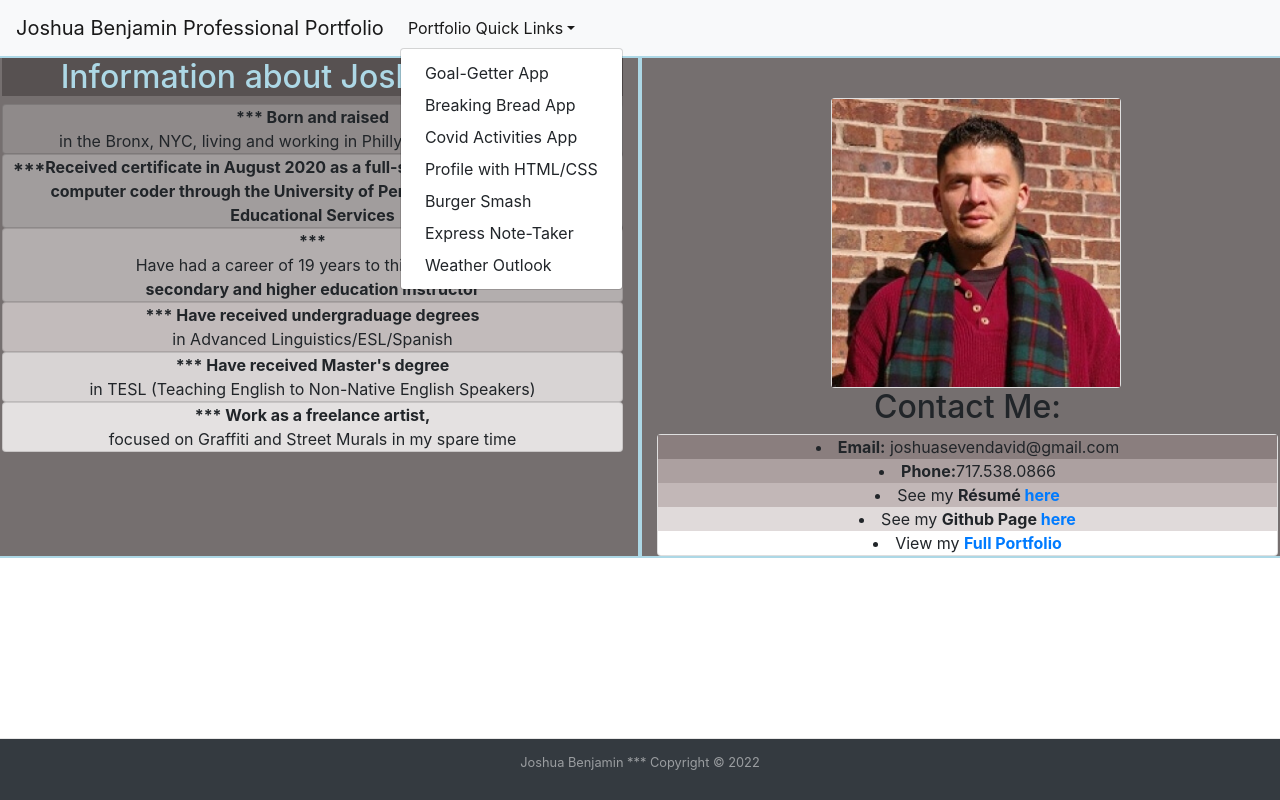
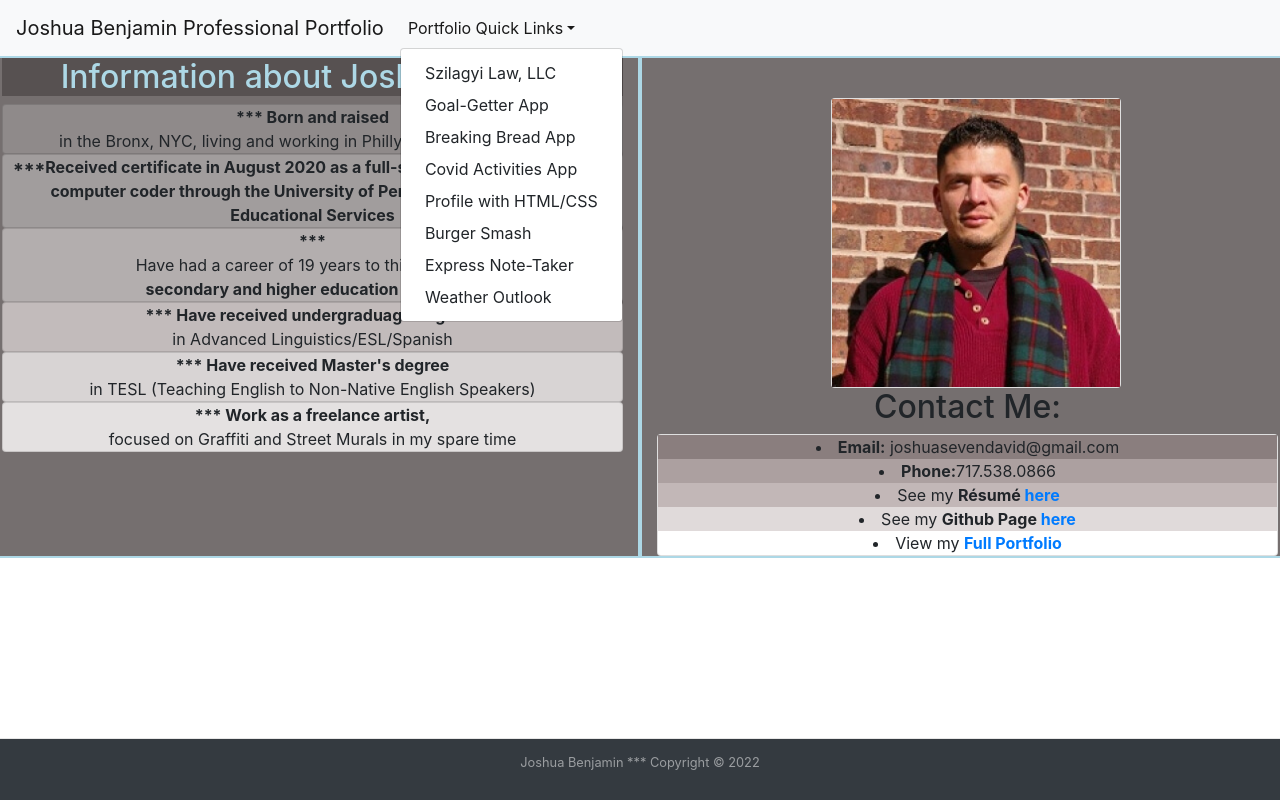
Before and after one commit to jbenj-upenn/reactProfPortfolio, a React (Create React App) app: page / in a window 1280 px wide. Both pictures are taken after a click on the button "Portfolio Quick Links". Built offline with nearby package versions, Linux system fonts and the light colour scheme.

Commit message:
added Szilagyi to Nav dropdown

```diff
--- a/src/components/Header.js
+++ b/src/components/Header.js
@@ -13,6 +13,7 @@ function Header(props) {
                     {/* <Nav.Link href="#portfolio">Portolio</Nav.Link> */}
 
                     <NavDropdown title="Portfolio Quick Links" id="basic-nav-dropdown">
+                        <NavDropdown.Item href="http://www.szylagyilawllc.com">Szilagyi Law, LLC</NavDropdown.Item>
                         <NavDropdown.Item href="https://goal-getters.herokuapp.com/">Goal-Getter App</NavDropdown.Item>
                         <NavDropdown.Item href="https://breaking-bread-donate.herokuapp.com/">Breaking Bread App</NavDropdown.Item>
                         <NavDropdown.Item href="https://jbenj-upenn.github.io/CovidActivities/">Covid Activities App</NavDropdown.Item>
```
